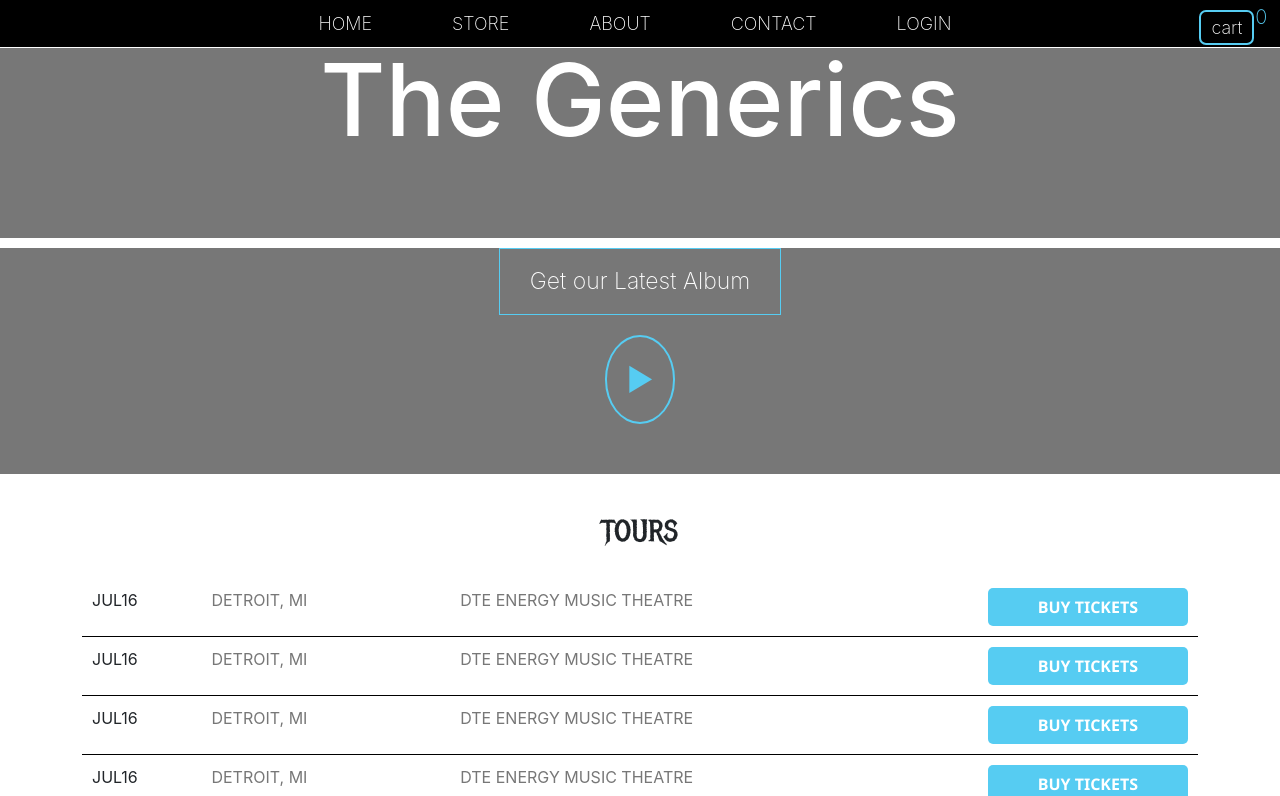
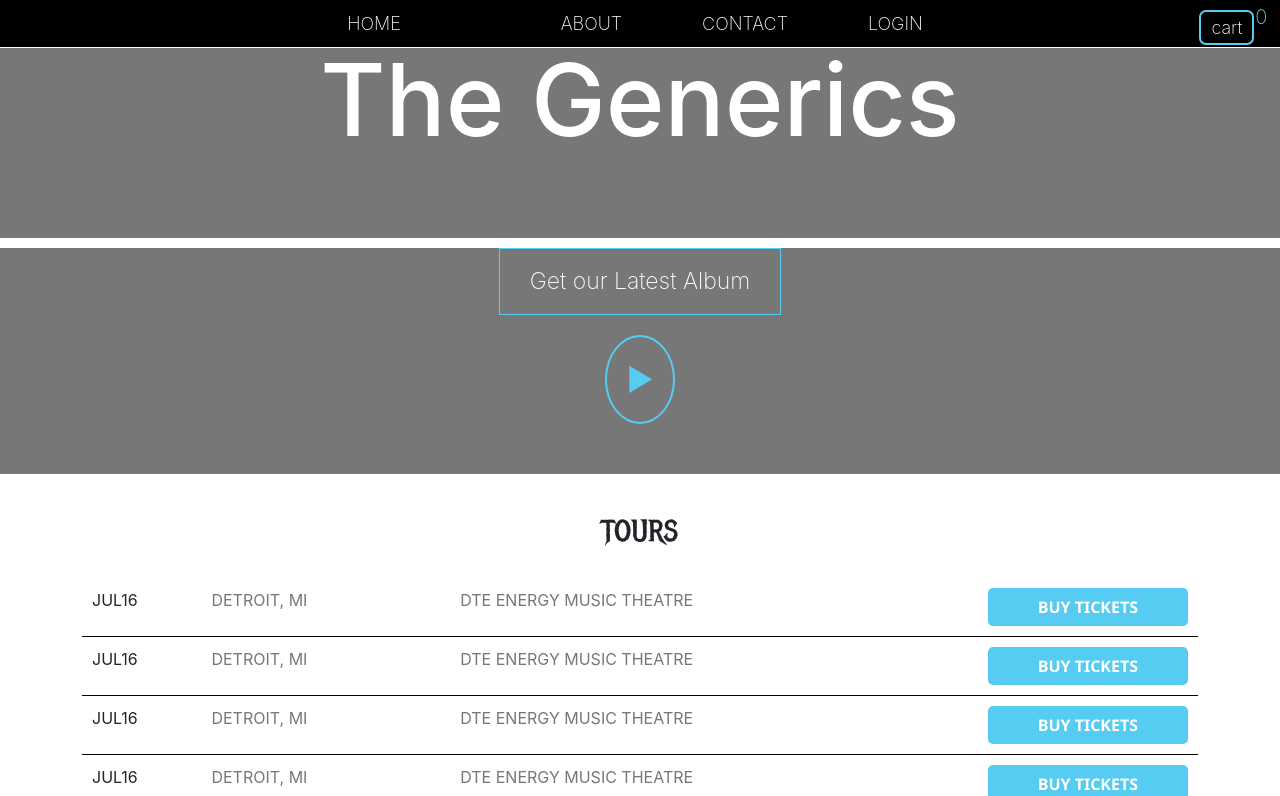
Before and after one commit to shaileshsiingh/ReactPro4, a React (Create React App) app: page / in a window 1280 px wide. Shown: the top 796 px of the page. Built offline with nearby package versions, Linux system fonts and the light colour scheme.

Commit message:
added login feature with updates

```diff
--- a/src/App.js
+++ b/src/App.js
@@ -4,7 +4,7 @@ import Products from "./components/Products";
 import Footer from "./components/Footer";
 import "./App.css"; // Add any custom styles in this file
 import CartProvider from "./components/CartProvider";
-import { BrowserRouter as Router, Routes, Route , Navigate} from "react-router-dom"; // Import BrowserRouter, Routes, and Route
+import { BrowserRouter as Router, Routes, Route, Navigate } from "react-router-dom"; // Import BrowserRouter, Routes, and Route
 import AboutPage from "./pages/About";
 import Home from "./pages/Home";
 import Contact from './pages/Contact'
@@ -57,10 +57,11 @@ const App = () => {
           <Header />
           <Routes>
             <Route exact path="/" element={<Home/>}/>
-            <Route exact path="/products" element={<Products title="MUSIC" products={productsArr} />} />
+            <Route path="/products" element={authCtx.isLoggedIn ?<Products title="MUSIC" products={productsArr} />: <Navigate to="/" />} />
+
             <Route exact path="/aboutus" element={<AboutPage/>} />
             <Route exact path="/contact" element={<Contact/>} />
-            <Route path="/login" element={authCtx.isLoggedIn ? <Navigate to="/" /> : <LoginPage />} />
+            <Route path="/login" element={<LoginPage />} />
 
             <Route path="/products/:productId" element={<ProductDetail products={productsArr} />} />
           </Routes>
--- a/src/components/Header.js
+++ b/src/components/Header.js
@@ -33,9 +33,9 @@ const Header = () => {
           </NavLink>
         </NavItem>
         <NavItem>
-          <NavLink to="/products" activeClassName="active-link">
+         {isLoggedIn && <Link to="/products" activeClassName="active-link">
             STORE
-          </NavLink>
+          </Link>}
         </NavItem>
         <NavItem>
           <NavLink to="/aboutus" activeClassName="active-link">
```
